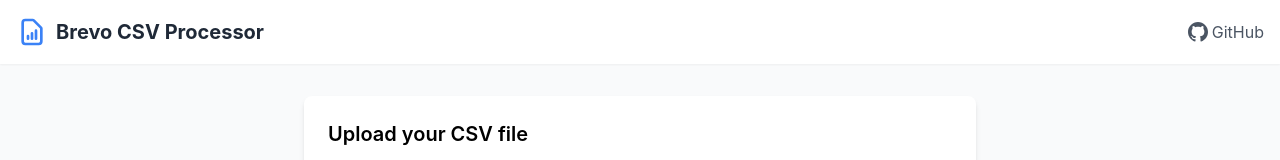
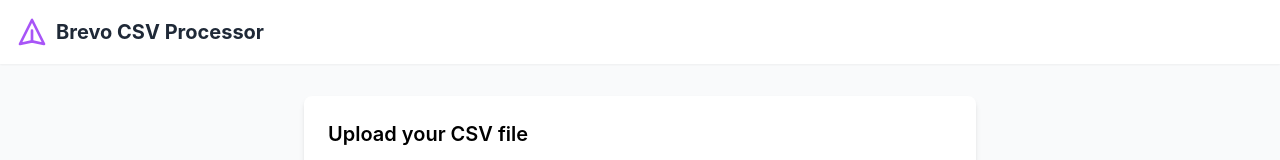
Before and after one commit to dwilley21/publication-newsletter-automation, a Nuxt app in the folder frontend/: page / in a window 1280 px wide. Shown: the top 160 px of the page. Built offline with nearby package versions, Linux system fonts and the light colour scheme.

Commit message:
Replace GitHub link with campaign icon in header

```diff
--- a/frontend/components/AppHeader.vue
+++ b/frontend/components/AppHeader.vue
@@ -2,22 +2,10 @@
   <header class="bg-white shadow-sm">
     <div class="container mx-auto px-4 py-4 flex justify-between items-center">
       <div class="flex items-center">
-        <svg xmlns="http://www.w3.org/2000/svg" class="h-8 w-8 text-blue-500 mr-2" fill="none" viewBox="0 0 24 24" stroke="currentColor">
-          <path stroke-linecap="round" stroke-linejoin="round" stroke-width="2" d="M9 17v-2m3 2v-4m3 4v-6m2 10H7a2 2 0 01-2-2V5a2 2 0 012-2h5.586a1 1 0 01.707.293l5.414 5.414a1 1 0 01.293.707V19a2 2 0 01-2 2z" />
+        <svg xmlns="http://www.w3.org/2000/svg" class="h-8 w-8 text-purple-500 mr-2" fill="none" viewBox="0 0 24 24" stroke="currentColor">
+          <path stroke-linecap="round" stroke-linejoin="round" stroke-width="2" d="M12 19l9 2-9-18-9 18 9-2zm0 0v-8" />
         </svg>
         <h1 class="text-xl font-bold text-gray-800">Brevo CSV Processor</h1>
-      </div>
-      <div>
-        <a
-          href="https://github.com/yourusername/brevo-csv-processor"
-          target="_blank"
-          class="text-gray-600 hover:text-gray-800 flex items-center"
-        >
-          <svg xmlns="http://www.w3.org/2000/svg" class="h-5 w-5 mr-1" fill="currentColor" viewBox="0 0 24 24">
-            <path d="M12 0c-6.626 0-12 5.373-12 12 0 5.302 3.438 9.8 8.207 11.387.599.111.793-.261.793-.577v-2.234c-3.338.726-4.033-1.416-4.033-1.416-.546-1.387-1.333-1.756-1.333-1.756-1.089-.745.083-.729.083-.729 1.205.084 1.839 1.237 1.839 1.237 1.07 1.834 2.807 1.304 3.492.997.107-.775.418-1.305.762-1.604-2.665-.305-5.467-1.334-5.467-5.931 0-1.311.469-2.381 1.236-3.221-.124-.303-.535-1.524.117-3.176 0 0 1.008-.322 3.301 1.23.957-.266 1.983-.399 3.003-.404 1.02.005 2.047.138 3.006.404 2.291-1.552 3.297-1.23 3.297-1.23.653 1.653.242 2.874.118 3.176.77.84 1.235 1.911 1.235 3.221 0 4.609-2.807 5.624-5.479 5.921.43.372.823 1.102.823 2.222v3.293c0 .319.192.694.801.576 4.765-1.589 8.199-6.086 8.199-11.386 0-6.627-5.373-12-12-12z"/>
-          </svg>
-          GitHub
-        </a>
       </div>
     </div>
   </header>
```
